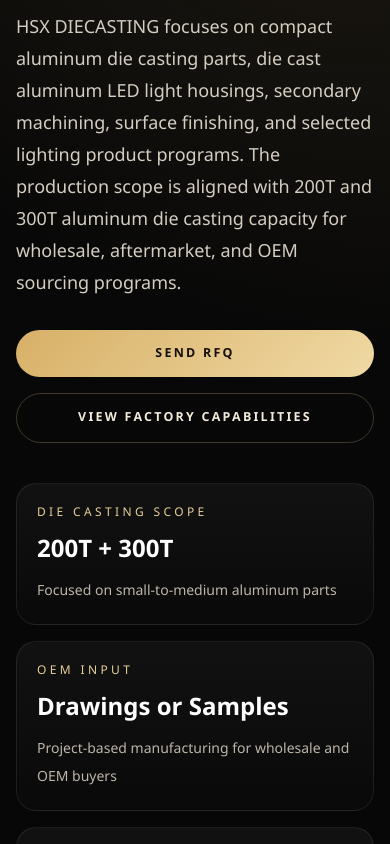
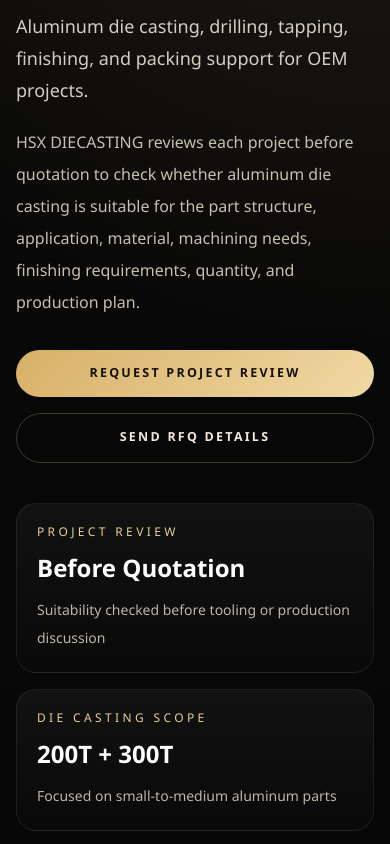
Before and after one commit to nicolsonhuang-byte/hsxdiecasting, a Next.js app: page / in a window 390 px wide. Shown: the part 900-1744 px from the top of the page. Built offline with nearby package versions, Linux system fonts and the light colour scheme.

Commit message:
Update homepage for OEM project review positioning

```diff
--- a/src/app/page.tsx
+++ b/src/app/page.tsx
@@ -75,19 +75,19 @@ const faqJsonLd = {
 
 const heroStats = [
   {
+    label: "Project Review",
+    value: "Before Quotation",
+    note: "Suitability checked before tooling or production discussion",
+  },
+  {
     label: "Die Casting Scope",
     value: "200T + 300T",
     note: "Focused on small-to-medium aluminum parts",
   },
   {
-    label: "OEM Input",
-    value: "Drawings or Samples",
-    note: "Project-based manufacturing for wholesale and OEM buyers",
-  },
-  {
-    label: "Secondary Processes",
-    value: "Machining + Finishing",
-    note: "Drilling, tapping, polishing, anodizing, coating, painting",
+    label: "Secondary Support",
+    value: "Drill + Tap + Finish",
+    note: "Drilling, tapping, polishing, coating, painting, and packing",
   },
 ];
 
@@ -161,23 +161,59 @@ const productCategories: ProductCategory[] = [
 
 const capabilities = [
   "2 aluminum die casting machines: 1 x 200-ton and 1 x 300-ton",
+  "In-house trimming and deburring support after die casting",
   "7 multi-axis drilling machines for repeatable hole processing",
   "7 multi-axis tapping machines for threaded aluminum parts",
+  "Bench drilling, desktop tapping, multi-spindle drilling, and multi-spindle tapping support for different hole and thread requirements",
+  "Product-specific fixtures can be designed in-house for repeat positioning",
   "3 polishing and grinding machines for appearance preparation",
-  "Anodizing, powder coating, and spray painting options",
+  "In-house polishing, powder coating, spray painting, coating inspection, manual counting, weight checking, QC, and protective packing",
+  "CNC machining and anodizing can be coordinated with partner resources based on project requirements",
   "Best suited to aluminum lamp housings, brackets, end caps, covers, and shells",
+];
+
+const coreCapabilityCards: InfoCard[] = [
+  {
+    title: "Project Review Before Quotation",
+    description:
+      "We first review whether aluminum die casting is suitable for the part. If another material or process is more suitable, we will explain the reason instead of forcing the wrong process.",
+  },
+  {
+    title: "In-House Casting and Secondary Operations",
+    description:
+      "HSX supports die casting, trimming, deburring, drilling, tapping, polishing, powder coating, spray painting, QC, and packing in-house, helping reduce coordination across multiple suppliers.",
+  },
+  {
+    title: "Drilling, Tapping, and Fixture Support",
+    description:
+      "For hole and thread requirements, HSX uses bench drilling, desktop tapping, multi-spindle drilling, multi-spindle tapping, and product-specific fixtures designed in-house for repeat positioning.",
+  },
+  {
+    title: "Finishing and Packing Support",
+    description:
+      "HSX provides in-house polishing, powder coating, spray painting, coating inspection, manual counting, weight checking, and protective packing before shipment.",
+  },
+];
+
+const projectReviewInputs = [
+  "3D files and 2D drawings",
+  "Sample photos or existing part photos",
+  "Product application and working environment",
+  "Estimated quantity and production plan",
+  "Machining requirements, hole positions, and thread requirements",
+  "Surface finishing requirements and packing needs",
 ];
 
 const processSteps: InfoCard[] = [
   {
-    title: "RFQ and Requirement Review",
+    title: "Project Review Before Quotation",
     description:
-      "Review drawings, samples, quantities, surface requirements, and application details before quoting.",
+      "Review drawings, samples, quantities, application details, machining needs, and finishing requirements before quotation.",
   },
   {
     title: "Die Casting Feasibility Check",
     description:
-      "Confirm part geometry, die casting feasibility, machining features, and finishing expectations before launch.",
+      "Confirm part geometry, wall thickness, projected area, tooling direction, machining features, and finishing expectations before launch.",
   },
   {
     title: "Aluminum Die Casting Production",
@@ -197,7 +233,7 @@ const processSteps: InfoCard[] = [
   {
     title: "Inspection and Export Packing",
     description:
-      "Check agreed dimensions, threads, appearance, and packing instructions before shipment to the buyer.",
+      "Check agreed dimensions, threads, coating appearance, manual counting, weight checking, and protective packing before shipment.",
   },
 ];
 
@@ -205,7 +241,7 @@ const surfaceFinishes: InfoCard[] = [
   {
     title: "Anodizing",
     description:
-      "Used where buyers need a clean metallic appearance, corrosion resistance, or controlled surface tone.",
+      "Coordinated with partner resources for suitable aluminum projects where buyers need a controlled metallic appearance or surface tone.",
   },
   {
     title: "Powder Coating",
@@ -414,24 +450,26 @@ export default function Home() {
                 Real aluminum die casting factory for practical OEM projects
               </p>
               <h1 className="section-heading mt-6 text-4xl leading-none text-white sm:text-5xl xl:text-6xl">
-                OEM Aluminum Die Casting Parts Factory for Small-to-Medium Components
+                Small-to-Medium OEM Aluminum Die Casting Projects, Reviewed Before Quotation
               </h1>
               <p className="mt-6 max-w-2xl text-lg leading-8 text-[#d4cdc0]">
-                HSX DIECASTING focuses on compact aluminum die casting parts,
-                die cast aluminum LED light housings, secondary machining,
-                surface finishing, and selected lighting product programs. The
-                production scope is aligned with 200T and 300T aluminum die
-                casting capacity for wholesale, aftermarket, and OEM sourcing
-                programs.
+                Aluminum die casting, drilling, tapping, finishing, and packing
+                support for OEM projects.
+              </p>
+              <p className="mt-5 max-w-2xl text-base leading-8 text-[#c7beaf]">
+                HSX DIECASTING reviews each project before quotation to check
+                whether aluminum die casting is suitable for the part structure,
+                application, material, machining needs, finishing requirements,
+                quantity, and production plan.
               </p>
 
               <div className="mt-8 flex flex-col gap-4 sm:flex-row">
-                <Link href="/contact" className="gold-button text-center">
-                  Send RFQ
+                <Link href="/b2b-oem-project-review" className="gold-button text-center">
+                  Request Project Review
                 </Link>
-                <a href="#capabilities" className="outline-button text-center">
-                  View Factory Capabilities
-                </a>
+                <Link href="/contact" className="outline-button text-center">
+                  Send RFQ Details
+                </Link>
               </div>
 
               <div className="mt-10 grid gap-4 sm:grid-cols-3">
@@ -587,7 +625,7 @@ export default function Home() {
                         href="/contact"
                         className="rounded-full bg-[#d5ae67] px-4 py-2 text-center text-xs font-semibold uppercase tracking-[0.18em] text-black transition-transform duration-200 hover:-translate-y-0.5"
                       >
-                        Send RFQ
+                        Send RFQ Details
                       </Link>
                     </div>
                   </div>
@@ -625,9 +663,22 @@ export default function Home() {
             <div>
               <SectionHeading
                 eyebrow="Factory capabilities"
-                title="Production arranged for compact aluminum component work"
-                description="The equipment mix supports small-to-medium aluminum cast parts, post-casting machining, and appearance finishing for lighting housings, hardware parts, decorative covers, and custom OEM accessories."
+                title="Aluminum Die Casting + Secondary Operations Support"
+                description="HSX is not only a casting-blank supplier. We support in-house die casting, trimming, deburring, drilling, tapping, polishing, powder coating, spray painting, QC, and packing. CNC machining and anodizing can be coordinated with partner resources based on project requirements."
               />
+
+              <div className="mt-10 grid gap-5 sm:grid-cols-2">
+                {coreCapabilityCards.map((card, index) => (
+                  <article key={`${card.title}-${index}`} className="industrial-card p-6">
+                    <h3 className="text-xl font-semibold text-white">
+                      {card.title}
+                    </h3>
+                    <p className="mt-4 text-sm leading-7 text-[#cac1b2]">
+                      {card.description}
+                    </p>
+                  </article>
+                ))}
+              </div>
 
               <div className="mt-8 grid gap-4 sm:grid-cols-2">
                 <article className="metric-pill">
@@ -661,6 +712,65 @@ export default function Home() {
                   </li>
                 ))}
               </ul>
+            </div>
+          </div>
+        </section>
+
+        <section className="border-b border-white/8 py-16 lg:py-24">
+          <div className="container-shell grid gap-10 lg:grid-cols-[minmax(0,0.95fr)_minmax(0,1.05fr)]">
+            <div>
+              <SectionHeading
+                eyebrow="Process fit"
+                title="When We May Recommend Another Process"
+                description="HSX may recommend another process or decline a project if the part is too large for our current equipment, better suited for zinc alloy or plastic, unsuitable for tooling due to very low volume without a long-term plan, or requires tolerances that cannot be reached even with die casting plus CNC finishing."
+              />
+              <p className="mt-6 text-base leading-8 text-[#c9c1b2]">
+                This keeps the factory positioned around suitable aluminum die
+                casting projects instead of trying to force every drawing into
+                the wrong production method.
+              </p>
+            </div>
+
+            <div className="industrial-card p-6 sm:p-8">
+              <p className="section-kicker">What to Send for Project Review</p>
+              <p className="mt-4 text-base leading-8 text-[#d7cfbf]">
+                Send 3D files, 2D drawings, sample photos, existing part photos,
+                application, quantity, machining requirements, hole and thread
+                requirements, surface finishing requirements, and packing needs
+                by email or WhatsApp for review.
+              </p>
+              <ul className="mt-6 grid gap-3 text-sm leading-7 text-[#efe7d9] sm:grid-cols-2">
+                {projectReviewInputs.map((item) => (
+                  <li key={item} className="flex gap-3">
+                    <span className="mt-3 h-2 w-2 shrink-0 rounded-full bg-[#d4ac67]" />
+                    <span>{item}</span>
+                  </li>
+                ))}
+              </ul>
+              <p className="mt-6 text-sm leading-7 text-[#c9c1b2]">
+                Review related{" "}
+                <Link
+                  href="/products/oem-aluminum-die-casting-parts"
+                  className="font-semibold text-[#efcf8d] underline-offset-4 hover:underline"
+                >
+                  OEM aluminum die casting parts
+                </Link>
+                ,{" "}
+                <Link
+                  href="/products/aluminum-light-housings"
+                  className="font-semibold text-[#efcf8d] underline-offset-4 hover:underline"
+                >
+                  die-cast aluminum light housings
+                </Link>
+                , or prepare an{" "}
+                <Link
+                  href="/blog/rfq-checklist-custom-oem-aluminum-die-casting-parts"
+                  className="font-semibold text-[#efcf8d] underline-offset-4 hover:underline"
+                >
+                  aluminum die casting RFQ checklist
+                </Link>{" "}
+                before sending project details.
+              </p>
             </div>
           </div>
         </section>
@@ -966,18 +1076,18 @@ export default function Home() {
                   </p>
 
                   <div className="mt-8 flex flex-col gap-4 sm:flex-row sm:flex-wrap">
-                    <a
-                      href={contactDetails.whatsappHref}
+                    <Link
+                      href="/b2b-oem-project-review"
                       className="rounded-full bg-[#120f08] px-6 py-3 text-center text-sm font-semibold uppercase tracking-[0.18em] text-[#f8f2e6] transition-transform duration-200 hover:-translate-y-0.5"
                     >
-                      WhatsApp RFQ
-                    </a>
-                    <a
-                      href={`mailto:${contactDetails.email}?subject=RFQ%20for%20OEM%20Aluminum%20Die%20Casting%20or%20LED%20Lighting%20Project&body=Hello%20HSX%20Diecasting%2C%0A%0AI%20would%20like%20to%20request%20a%20quotation.%0A%0AProduct%20type%3A%0AQuantity%3A%0AMaterial%20/%20finish%3A%0ADrawing%20or%20sample%20available%3A%0ATarget%20market%3A%0A%0APlease%20contact%20me%20with%20pricing%20and%20production%20details.%0A%0ABest%20regards%2C`}
+                      Request Project Review
+                    </Link>
+                    <Link
+                      href="/contact"
                       className="rounded-full border border-[#2b2216]/20 px-6 py-3 text-center text-sm font-semibold uppercase tracking-[0.18em] text-[#22190d] transition-colors hover:bg-[#120f08] hover:text-[#f8f2e6]"
                     >
-                      Email Project Details
-                    </a>
+                      Send RFQ Details
+                    </Link>
                     <a
                       href="#products"
                       className="rounded-full border border-[#2b2216]/20 px-6 py-3 text-center text-sm font-semibold uppercase tracking-[0.18em] text-[#22190d] transition-colors hover:bg-[#120f08] hover:text-[#f8f2e6]"
```
